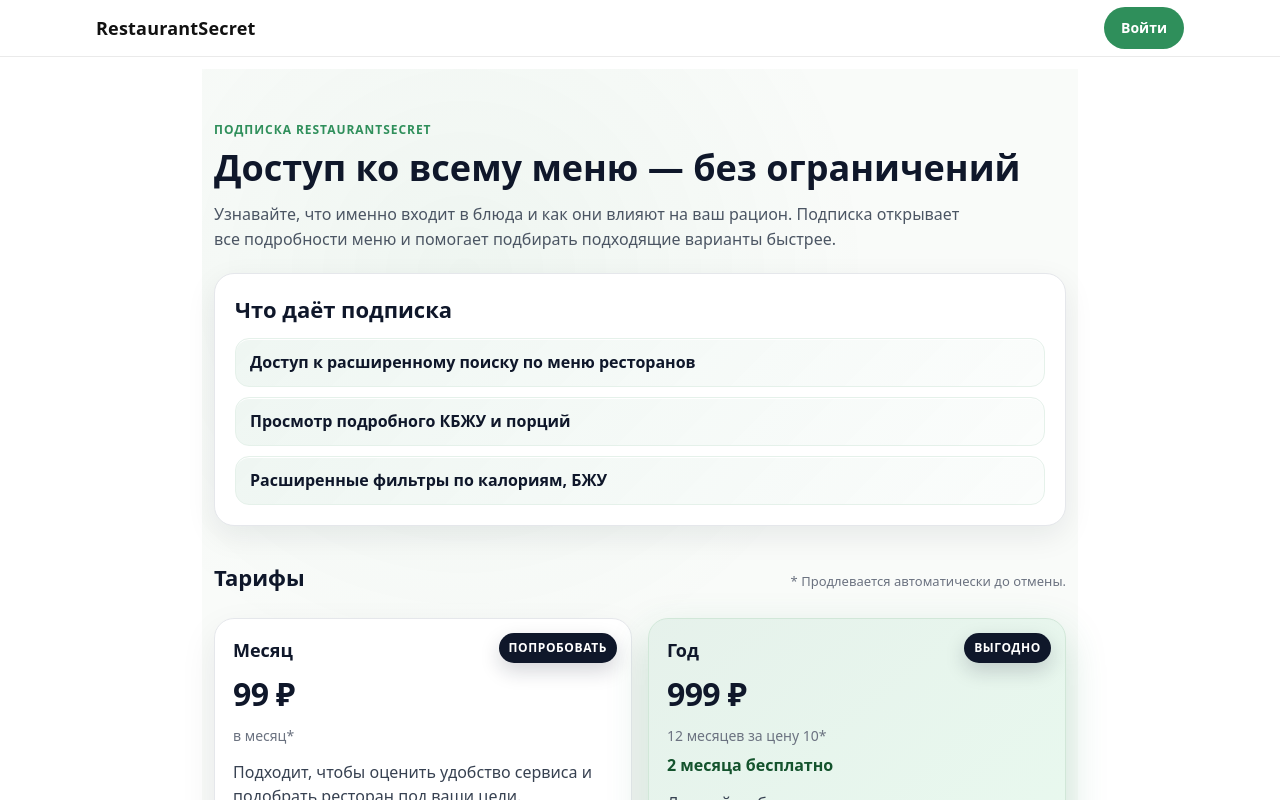
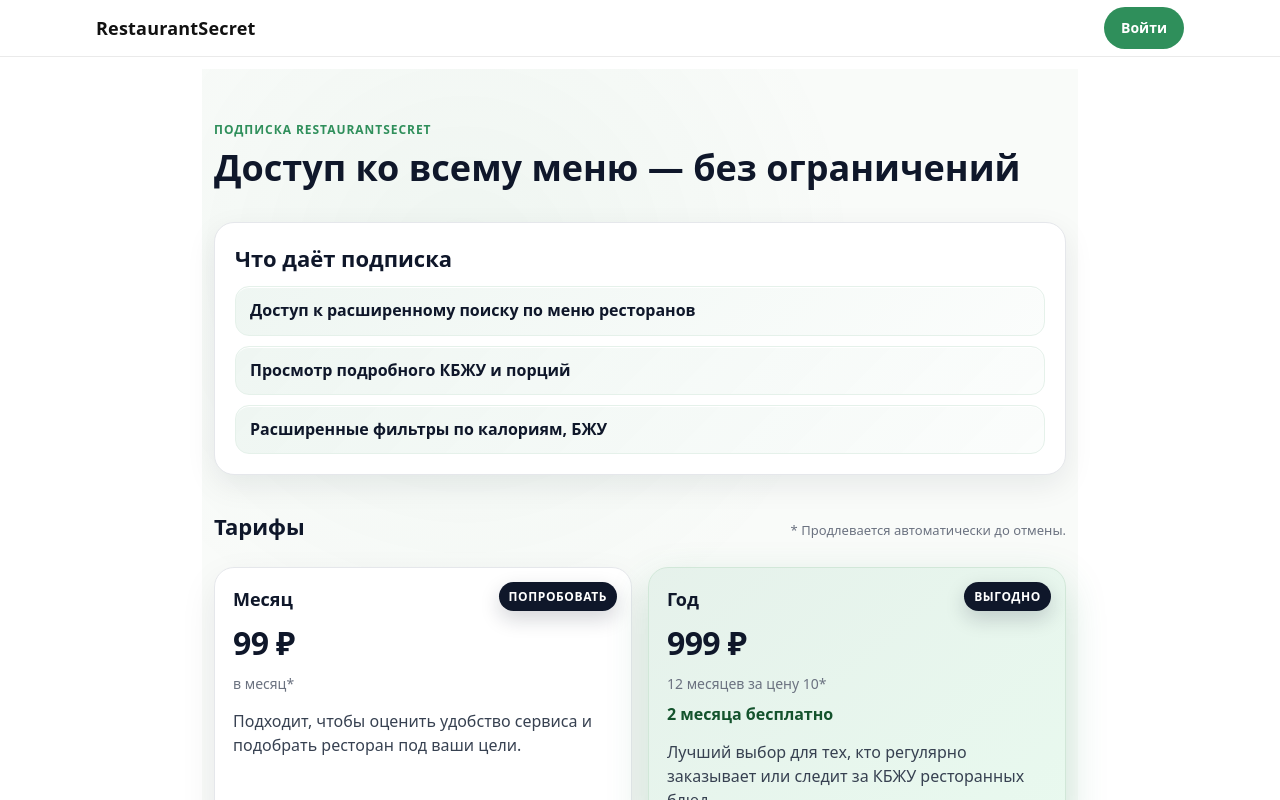
Before and after one commit to dsavastyan/restaurantsecret-web, a React (Vite) app: page /tariffs in a window 1280 px wide. Shown: the top 800 px of the page. Built offline with nearby package versions, Linux system fonts and the light colour scheme; no server answers.

Commit message:
Remove tariffs hero subtitle copy

```diff
--- a/src/pages/Tariffs.jsx
+++ b/src/pages/Tariffs.jsx
@@ -8,10 +8,6 @@ export default function Tariffs() {
         <header className="tariffs-hero">
           <p className="tariffs-eyebrow">Подписка RestaurantSecret</p>
           <h1 className="tariffs-title">Доступ ко всему меню — без ограничений</h1>
-          <p className="tariffs-subtitle">
-            Узнавайте, что именно входит в блюда и как они влияют на ваш рацион. Подписка открывает все
-            подробности меню и помогает подбирать подходящие варианты быстрее.
-          </p>
         </header>
 
         <section className="tariffs-benefits" aria-label="Что даёт подписка">
```
